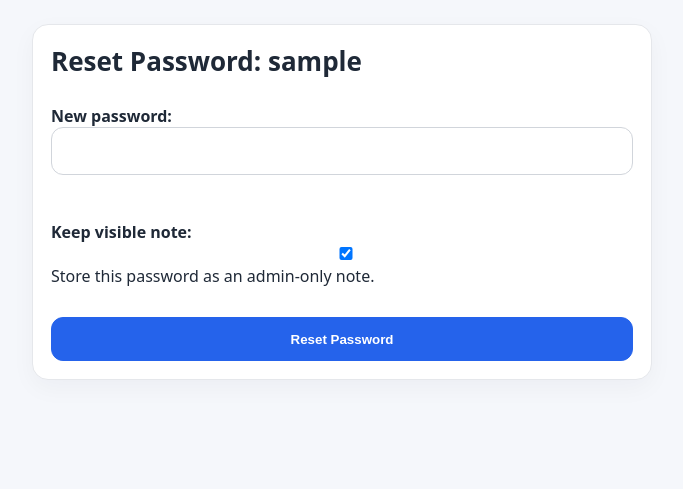
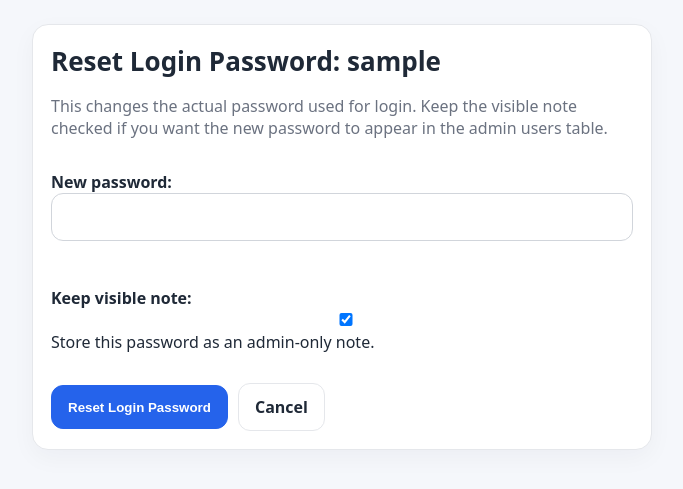
Before and after one commit to ubaidulakbar/Smart-App, a Django app: page /users/1/reset-password/ in a window 1280 px wide. Shown: the part 89-578 px from the top of the page, without its empty margins (298-981 px from the left). Run offline with Django 5.2, Linux system fonts and the light colour scheme; the visitor is signed in with stand-in values (Sample User, id 1); data comes from the database, SQL or seed files in the repository; data that the repository does not hold is empty.

Commit message:
Version 1.0

```diff
--- a/checker/forms.py
+++ b/checker/forms.py
@@ -108,11 +108,17 @@ class PasswordResetByAdminForm(forms.Form):
 class UserProfileForm(forms.ModelForm):
     class Meta:
         model = UserProfile
-        fields = ['display_name', 'role', 'initial_password_note', 'is_active_checker']
+        fields = ['display_name', 'role', 'is_active_checker']
         labels = {
             'is_active_checker': 'Active user',
-            'initial_password_note': 'Visible password note',
         }
+
+
+class UserDeleteConfirmForm(forms.Form):
+    confirm = forms.BooleanField(
+        required=True,
+        label='Yes, I am sure I want to delete this user',
+    )
 
 
 class UserCreateByAdminForm(forms.Form):
--- a/checker/static/checker/style.css
+++ b/checker/static/checker/style.css
@@ -226,3 +226,11 @@ button.danger:hover, .button.danger:hover, .small-button.danger:hover { backgrou
   background: #fffbeb;
 }
 .stat-card.stat-alert span, .stat-card.stat-alert strong { color: #92400e; }
+.actions-inline { display: flex; gap: 8px; flex-wrap: wrap; align-items: center; }
+.button-row { display: flex; gap: 10px; flex-wrap: wrap; align-items: center; }
+.button.small { min-height: 34px; padding: 7px 10px; font-size: 13px; width: max-content; }
+.danger-zone { border-color: #fecaca; }
+@media (max-width: 760px) {
+  .actions-inline, .button-row { display: grid; grid-template-columns: 1fr; }
+  .button.small { width: 100%; }
+}
--- a/checker/templates/checker/admin_user_reset_password.html
+++ b/checker/templates/checker/admin_user_reset_password.html
@@ -2,11 +2,15 @@
 {% block title %}Reset Password{% endblock %}
 {% block content %}
 <section class="card narrow">
-  <h1>Reset Password: {{ edited_user.username }}</h1>
+  <h1>Reset Login Password: {{ edited_user.username }}</h1>
+  <p class="muted">This changes the actual password used for login. Keep the visible note checked if you want the new password to appear in the admin users table.</p>
   <form method="post" class="form-stack">
     {% csrf_token %}
     {{ form.as_p }}
-    <button class="primary" type="submit">Reset Password</button>
+    <div class="button-row">
+      <button class="primary" type="submit">Reset Login Password</button>
+      <a class="button" href="{% url 'admin_users' %}">Cancel</a>
+    </div>
   </form>
 </section>
 {% endblock %}
--- a/checker/urls.py
+++ b/checker/urls.py
@@ -33,6 +33,7 @@ urlpatterns = [
     path('users/add/', views.admin_user_create, name='admin_user_create'),
     path('users/<int:user_id>/edit/', views.admin_user_edit, name='admin_user_edit'),
     path('users/<int:user_id>/reset-password/', views.admin_user_reset_password, name='admin_user_reset_password'),
+    path('users/<int:user_id>/delete/', views.admin_user_delete, name='admin_user_delete'),
 
     path('teacher-assignments/', views.teacher_assignments_admin, name='teacher_assignments_admin'),
     path('teacher-assignments/<int:assignment_id>/deactivate/', views.teacher_assignment_deactivate, name='teacher_assignment_deactivate'),
--- a/checker/views.py
+++ b/checker/views.py
@@ -1,9 +1,10 @@
 from django.contrib import messages
-from django.contrib.auth import login
+from django.contrib.auth import login, update_session_auth_hash
 from django.contrib.auth.decorators import login_required
 from django.contrib.auth.forms import AuthenticationForm
 from django.contrib.auth.models import User
 from django.db import IntegrityError, transaction
+from django.db.models import ProtectedError
 from django.db.models import Count, Max, Q
 from django.http import FileResponse, Http404
 from django.shortcuts import get_object_or_404, redirect, render
@@ -27,6 +28,7 @@ from .forms import (
     TeacherCourseAssignmentForm,
     TeacherProgressForm,
     UserCreateByAdminForm,
+    UserDeleteConfirmForm,
     UserProfileForm,
 )
 from .models import (
@@ -898,15 +900,63 @@ def admin_user_reset_password(request, user_id):
             password = form.cleaned_data['new_password']
             user.set_password(password)
             user.save(update_fields=['password'])
+            if not user.check_password(password):
+                messages.error(request, 'Password could not be verified after saving. Please try again.')
+                return redirect('admin_user_reset_password', user_id=user.id)
             if form.cleaned_data['keep_visible_note']:
                 profile.initial_password_note = password
                 profile.save(update_fields=['initial_password_note'])
+            if user.pk == request.user.pk:
+                update_session_auth_hash(request, user)
             log_action(request.user, 'RESET_PASSWORD', profile, f'Reset password for {user.username}')
-            messages.success(request, 'Password reset successfully.')
+            ensure_daily_backup(reason='Admin reset a user password', user=request.user)
+            messages.success(request, 'Login password reset successfully. The visible password note was updated too.')
             return redirect('admin_users')
     else:
         form = PasswordResetByAdminForm()
     return render(request, 'checker/admin_user_reset_password.html', {'form': form, 'edited_user': user})
+
+
+@app_admin_required
+def admin_user_delete(request, user_id):
+    user = get_object_or_404(User.objects.select_related('checker_profile'), pk=user_id)
+    profile = getattr(user, 'checker_profile', None)
+
+    if user.pk == request.user.pk:
+        messages.error(request, 'You cannot delete the account you are currently using.')
+        return redirect('admin_users')
+
+    active_admin_count = UserProfile.objects.filter(
+        role=UserProfile.ROLE_ADMIN,
+        is_active_checker=True,
+        user__is_active=True,
+    ).count()
+    if profile and profile.role == UserProfile.ROLE_ADMIN and active_admin_count <= 1:
+        messages.error(request, 'You cannot delete the last active admin account.')
+        return redirect('admin_users')
+
+    if request.method == 'POST':
+        form = UserDeleteConfirmForm(request.POST)
+        if form.is_valid():
+            username = user.username
+            display_name = profile.display_name if profile else username
+            try:
+                with transaction.atomic():
+                    user.delete()
+            except ProtectedError:
+                messages.error(
+                    request,
+                    'This user already has checking, correction, teacher, or backup records. For data safety, it cannot be deleted. Open Edit and make the user inactive instead.'
+                )
+                return redirect('admin_users')
+            log_action(request.user, 'DELETE_USER', None, f'Deleted user {username} ({display_name})')
+            ensure_daily_backup(reason='Admin deleted a user', user=request.user)
+            messages.success(request, f'User {username} was deleted.')
+            return redirect('admin_users')
+    else:
+        form = UserDeleteConfirmForm()
+
+    return render(request, 'checker/admin_user_delete.html', {'form': form, 'deleted_user': user, 'profile': profile})
 
 
 @app_admin_required
```
Also changed, not shown: checker/management/commands/seed_initial_users.py (+21 -1 lines), checker/templates/checker/admin_user_delete.html (added, +18 -0 lines), checker/templates/checker/admin_user_edit.html (+6 -1 lines), checker/templates/checker/admin_users.html (+21 -4 lines).
